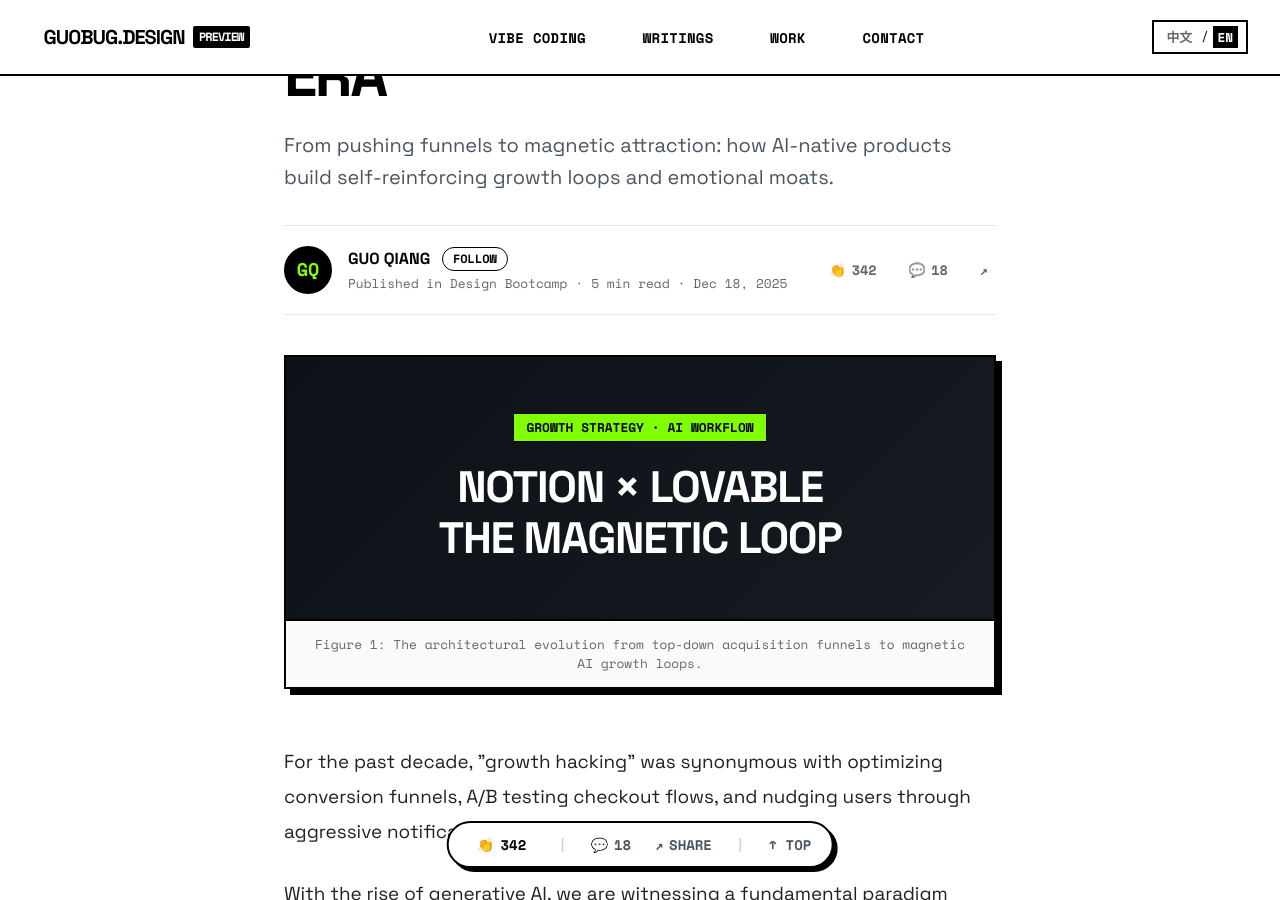
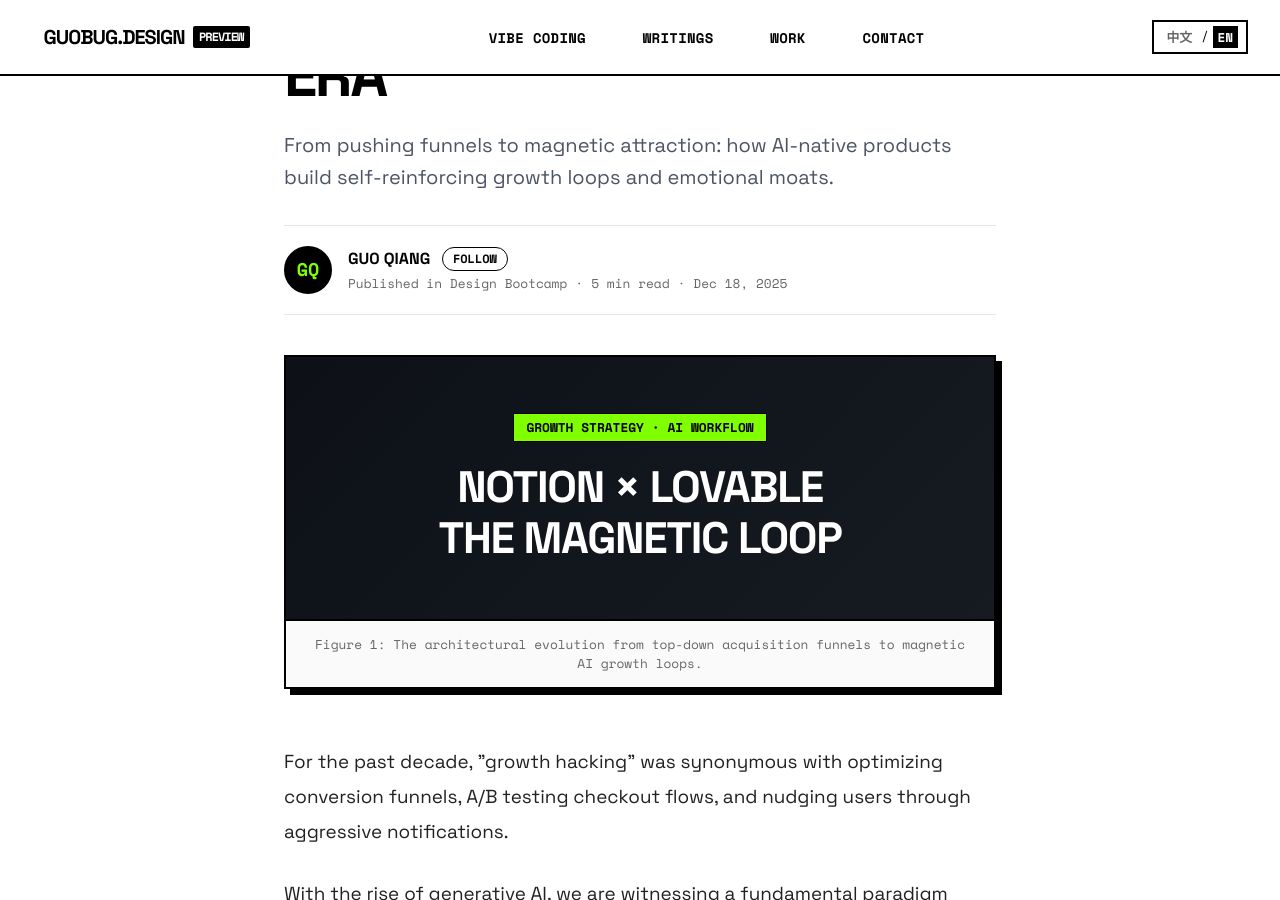
Before and after one commit to GuoBug/guobug.github.io, a Jekyll site: the page preview/post.html, which Jekyll copies as it is, in a window 1280 px wide and 900 px high, scrolled down 349 px. Built offline with Jekyll 4.4.1, drawn with Linux system fonts in a browser that asks for light colours.

Commit message:
refactor: remove claps, comments and share icons from post detail page

```diff
--- a/preview/post.html
+++ b/preview/post.html
@@ -111,18 +111,6 @@
                             <span>Dec 18, 2025</span>
                         </div>
                     </div>
-                </div>
-
-                <div class="medium-author-actions">
-                    <button type="button" class="medium-action-btn" onclick="triggerClap(this)">
-                        <span>👏</span> <span class="clap-count-display">342</span>
-                    </button>
-                    <button type="button" class="medium-action-btn">
-                        <span>💬</span> <span>18</span>
-                    </button>
-                    <button type="button" class="medium-action-btn" onclick="navigator.clipboard.writeText(window.location.href); alert('Link copied to clipboard!');">
-                        <span>↗</span>
-                    </button>
                 </div>
             </div>
 
@@ -338,26 +326,7 @@
         </div>
     </main>
 
-    <!-- 3. Medium Floating Bottom Pill Bar (Claps & Sharing) -->
-    <div class="medium-floating-bar" id="floatingBar">
-        <button type="button" class="floating-clap-btn" onclick="triggerClap(this)">
-            <span>👏</span>
-            <span class="clap-count-display">342</span>
-        </button>
-        <span style="color: #d1d5db;">|</span>
-        <a href="#comments" class="floating-action-icon" title="Responses">
-            <span>💬</span> <span>18</span>
-        </a>
-        <button type="button" class="floating-action-icon" style="background:none; border:none; font:inherit;" onclick="navigator.clipboard.writeText(window.location.href); alert('Article URL copied!');" title="Share">
-            <span>↗</span> <span>SHARE</span>
-        </button>
-        <span style="color: #d1d5db;">|</span>
-        <a href="#" class="floating-action-icon" title="Back to Top">
-            <span>↑ TOP</span>
-        </a>
-    </div>
-
-    <!-- 4. Site Footer (Unified Contact) -->
+    <!-- 3. Site Footer (Unified Contact) -->
     <footer class="site-footer" id="contact">
         <div class="footer-dot-bg"></div>
         <div class="container" style="position: relative; z-index: 10;">
@@ -377,42 +346,8 @@
         </div>
     </footer>
 
-    <!-- Interactive Script -->
+    <!-- Client Script -->
     <script src="./assets/app.js"></script>
-    <script>
-        let claps = 342;
-        function triggerClap(btn) {
-            claps++;
-            document.querySelectorAll('.clap-count-display').forEach(el => el.textContent = claps);
-
-            // Temporary popup animation
-            const badge = document.createElement('span');
-            badge.textContent = '+1';
-            badge.style.position = 'absolute';
-            badge.style.top = '-20px';
-            badge.style.left = '50%';
-            badge.style.transform = 'translateX(-50%)';
-            badge.style.background = '#7fff00';
-            badge.style.color = '#000';
-            badge.style.fontFamily = 'var(--font-mono)';
-            badge.style.fontSize = '0.75rem';
-            badge.style.fontWeight = 'bold';
-            badge.style.padding = '2px 6px';
-            badge.style.border = '1px solid #000';
-            badge.style.borderRadius = '9999px';
-            badge.style.pointerEvents = 'none';
-            badge.style.transition = 'all 0.5s ease';
-
-            btn.style.position = 'relative';
-            btn.appendChild(badge);
-
-            setTimeout(() => {
-                badge.style.top = '-40px';
-                badge.style.opacity = '0';
-            }, 50);
-            setTimeout(() => badge.remove(), 600);
-        }
-    </script>
 </body>
 
 </html>
```
